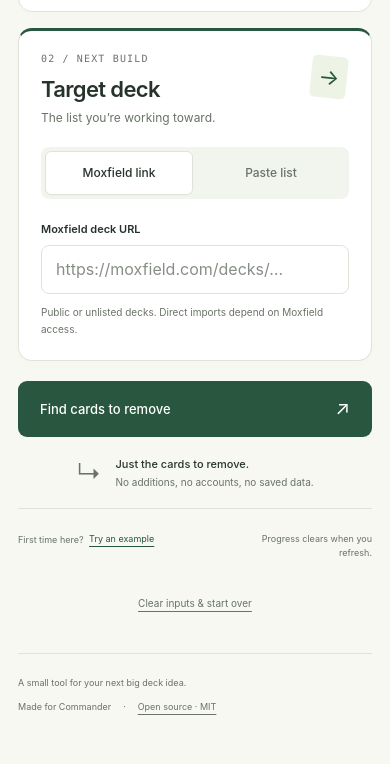
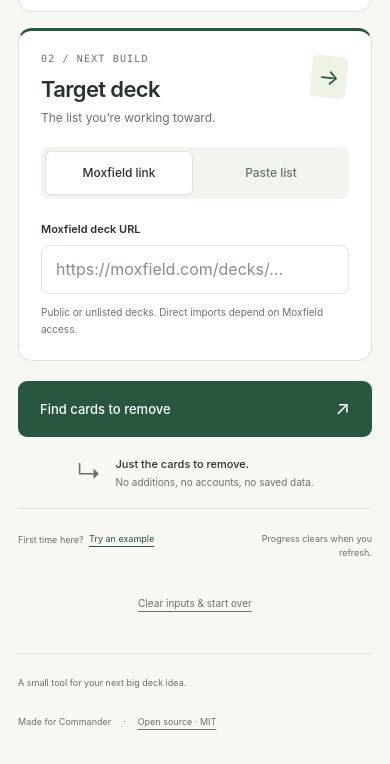
Before and after one commit to lucasc017/card-deck-swapper, a website built with Vite: page index.html in a window 390 px wide. Shown: the part 803-1567 px from the top of the page. Before the commit the page ends 1540 px from the top, so only its background shows below. Built offline with nearby package versions, Linux system fonts and the light colour scheme.

Commit message:
Improve mobile text sizing and footer touch target

```diff
--- a/src/styles.css
+++ b/src/styles.css
@@ -137,7 +137,8 @@ progress::-moz-progress-bar { background: var(--green); border-radius: 10px; }
 .session-actions { text-align: center; margin-top: 20px; }
 .session-actions .text-button { color: var(--muted); font-size: 10px; }
 .site-footer { margin-top: 45px; padding-block: 25px; border-top: 1px solid var(--line); display: flex; align-items: center; justify-content: space-between; gap: 20px; color: var(--muted); font-size: 10px; line-height: 1.6; }
-.site-footer > div { display: flex; gap: 12px; }
+.site-footer > div { display: flex; align-items: center; gap: 12px; }
+.site-footer a { display: inline-flex; align-items: center; min-height: 44px; }
 .sr-only { position: absolute; width: 1px; height: 1px; padding: 0; margin: -1px; overflow: hidden; clip: rect(0, 0, 0, 0); white-space: nowrap; border: 0; }
 @keyframes pulse { to { opacity: .25; } }
 @media (prefers-color-scheme: dark) {
@@ -182,7 +183,7 @@ progress::-moz-progress-bar { background: var(--green); border-radius: 10px; }
   .deck-card-heading { margin-bottom: 22px; }
   .deck-card h3 { font-size: 22px; }
   .text-input { font-size: 16px; }
-  .deck-text { font-size: 13px; }
+  .deck-text { font-size: 16px; }
   .compare-actions { flex-direction: column-reverse; align-items: stretch; gap: 20px; padding: 20px 0; }
   .button { min-height: 56px; font-size: 13px; }
   .input-hint { justify-content: center; }
```
Also changed, not shown: 1 other file.
